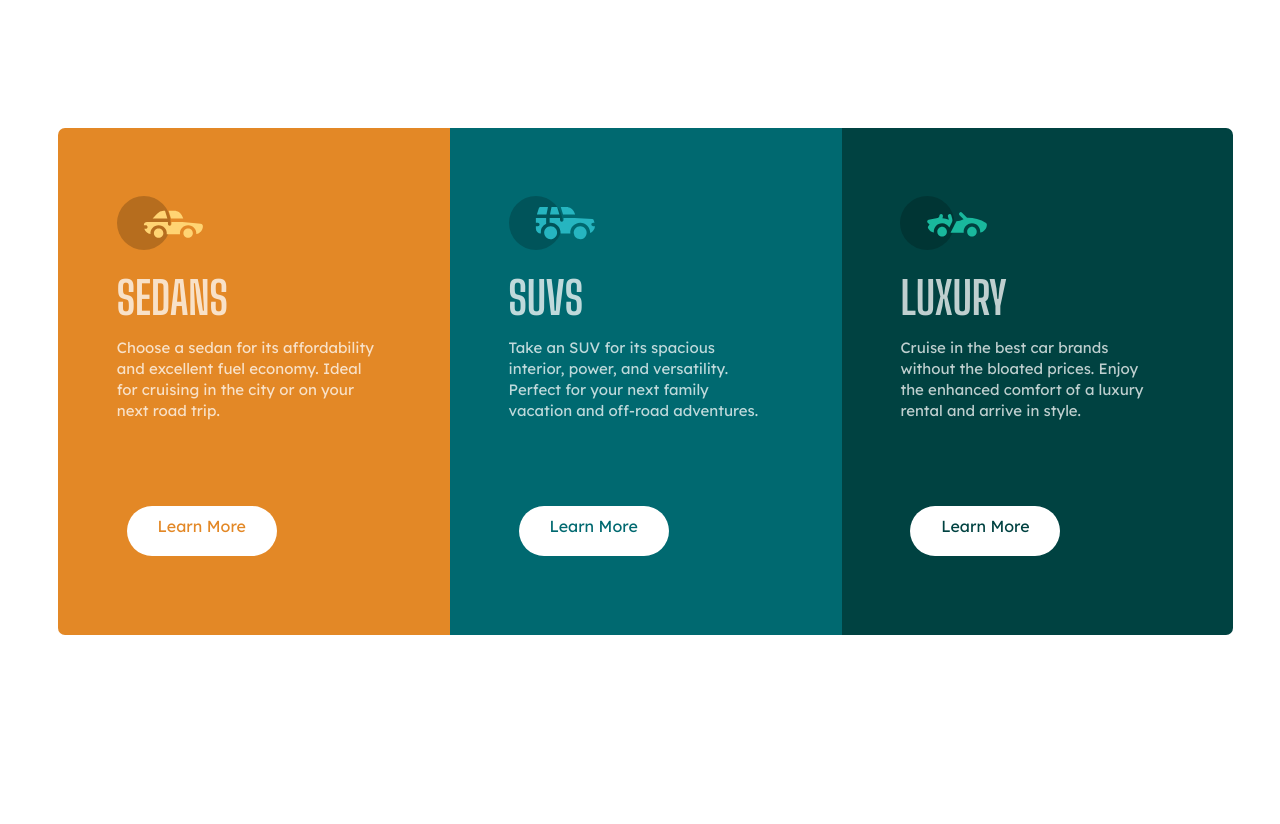
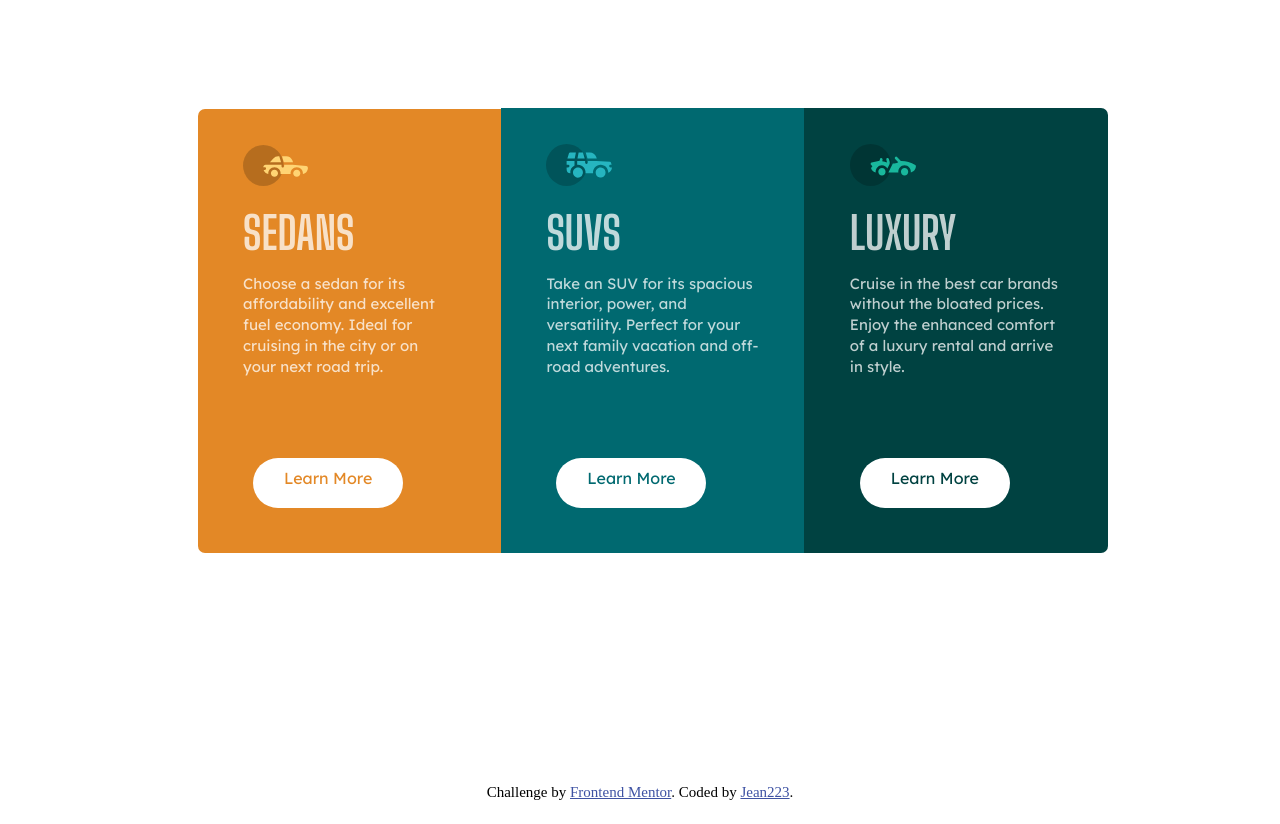
Before and after one commit to essenJean223/webFront3column, a plain HTML site: page index.html in a window 1280 px wide. Before the commit the page ends 800 px from the top, so only its background shows below. Drawn offline with Linux system fonts and the light colour scheme.

Commit message:
Add files via upload

```diff
--- a/style.css
+++ b/style.css
@@ -13,7 +13,7 @@ p {
 }
 
 img {
-    margin-top: 8%;
+    margin-top: auto;
     vertical-align: bottom;
     height: 33%;
     width: 33%;
@@ -95,35 +95,45 @@ h1 {
     section{
         display: inline-block;
         position: relative;
-        top: 120px;
-        left: 50px;
+        top: 100px;
+        left: 15%;
+        bottom: 50px;
     }
     .card {
         margin: 0;
-        width: 31%;
-        height: auto;
+        width: 24%;
+        height: 80%;
         line-height: 130%;
     }
 
     .first {
-        padding: 12% 18% 20% 15%;
+        padding: 12% 16% 15% 15%;
         border-radius: 7px 0px 0px 7px;
     }
 
 
     .second {
-        padding: 12% 18% 20% 15%;
+        padding: 12% 15% 15% 15%;
     }
 
 
     .third {
-        padding: 12% 18% 20% 15%;
+        padding: 12% 15% 15% 15%;
         border-radius: 0px 7px 7px 0px;
     }
 
     .button {
-        margin: 70px 0px 0px 10px;
+        margin: 65px 0px 0px 10px;
         padding: 10px 5px 10px 5px;
 
     }
+
+    img{
+        height: 31%;
+        width: 31%;
+    }
+
+    .attribution{
+        margin-top: 25%;
+    }
 }
```
